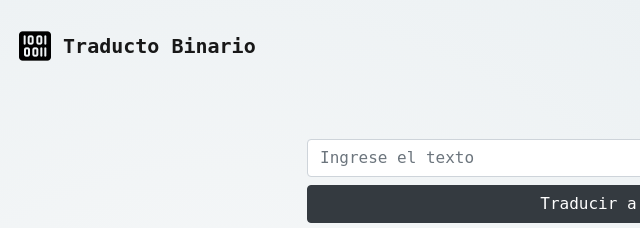
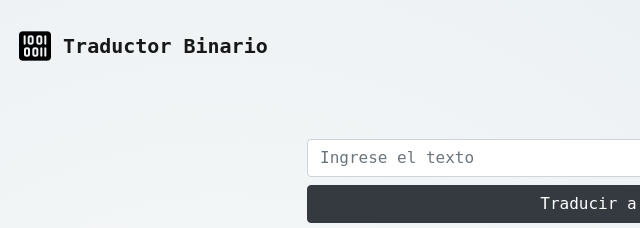
Before and after one commit to ycanas/ttbinary, a plain HTML site: page index.html in a window 1280 px wide. Shown: the top 228 px of the page, 13-653 px from the left. Drawn offline with nearby package versions, Linux system fonts and the light colour scheme.

Commit message:
Update index.html

```diff
--- a/index.html
+++ b/index.html
@@ -19,7 +19,7 @@
     <nav class="navbar navbar-light">
         <a class="navbar-brand my-3 mx-3" href="./index.html">
             <img src="./img/icon.png" width=32 height=32>
-            <p class="d-inline align-middle"> <b>Traducto Binario</b> </p>
+            <p class="d-inline align-middle"> <b>Traductor Binario</b> </p>
         </a>
     </nav>
 
```
